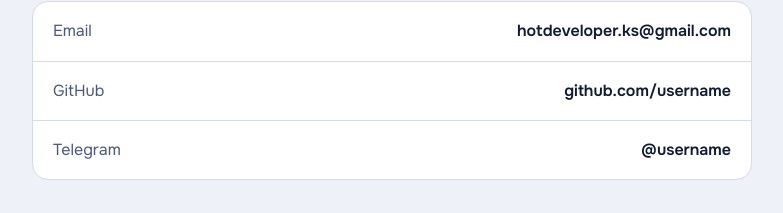
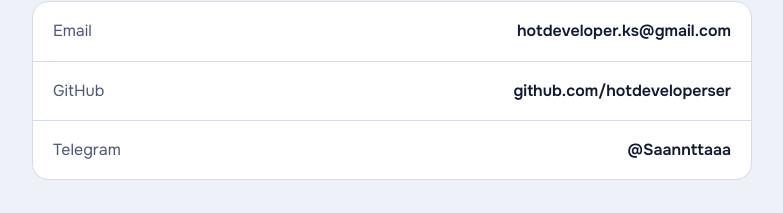
Before and after one commit to hotdeveloperser/vizytka, a plain HTML site: page index.html in a window 1280 px wide. Shown: the part 618-831 px from the top of the page, without its empty margins (248-1031 px from the left). Drawn offline with Linux system fonts and the light colour scheme; a web font is replaced by a local one.

Commit message:
Update contact links in index.html

```diff
--- a/index.html
+++ b/index.html
@@ -49,8 +49,8 @@ h2{font-family:"Unbounded",system-ui,sans-serif;font-weight:500;font-size:18px;m
   <h2>Контакти</h2>
   <ul class="contacts">
     <li><a href="mailto:hotdeveloper.ks@gmail.com"><span class="k">Email</span><span class="v">hotdeveloper.ks@gmail.com</span></a></li>
-    <li><a href="https://github.com/hotdeveloperser"><span class="k">GitHub</span><span class="v">github.com/username</span></a></li>
-    <li><a href="https://t.me/Saannttaaa"><span class="k">Telegram</span><span class="v">@username</span></a></li>
+    <li><a href="https://github.com/hotdeveloperser"><span class="k">GitHub</span><span class="v">github.com/hotdeveloperser</span></a></li>
+    <li><a href="https://t.me/Saannttaaa"><span class="k">Telegram</span><span class="v">@Saannttaaa</span></a></li>
   </ul>
 </main>
 </body>
```
